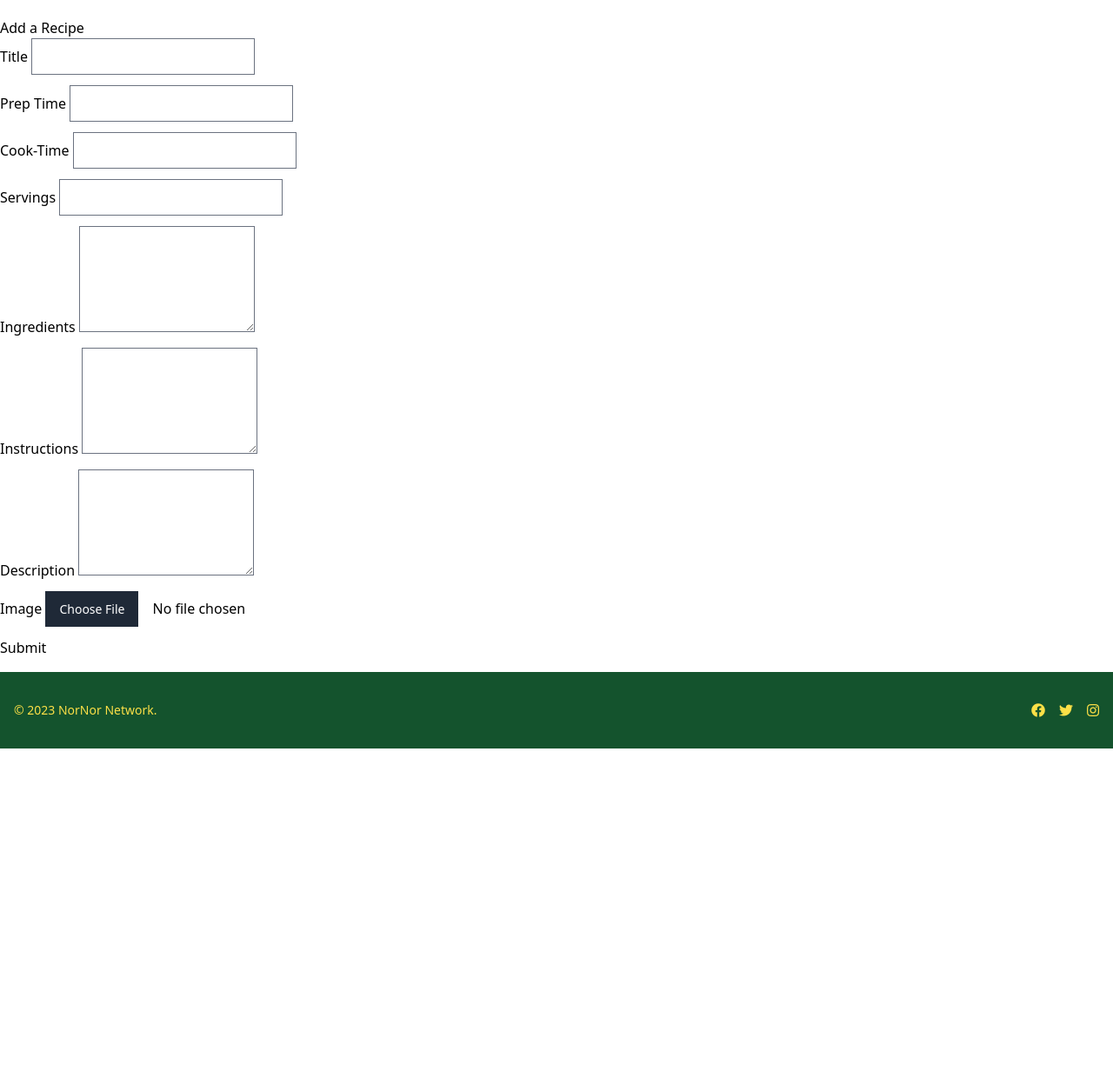
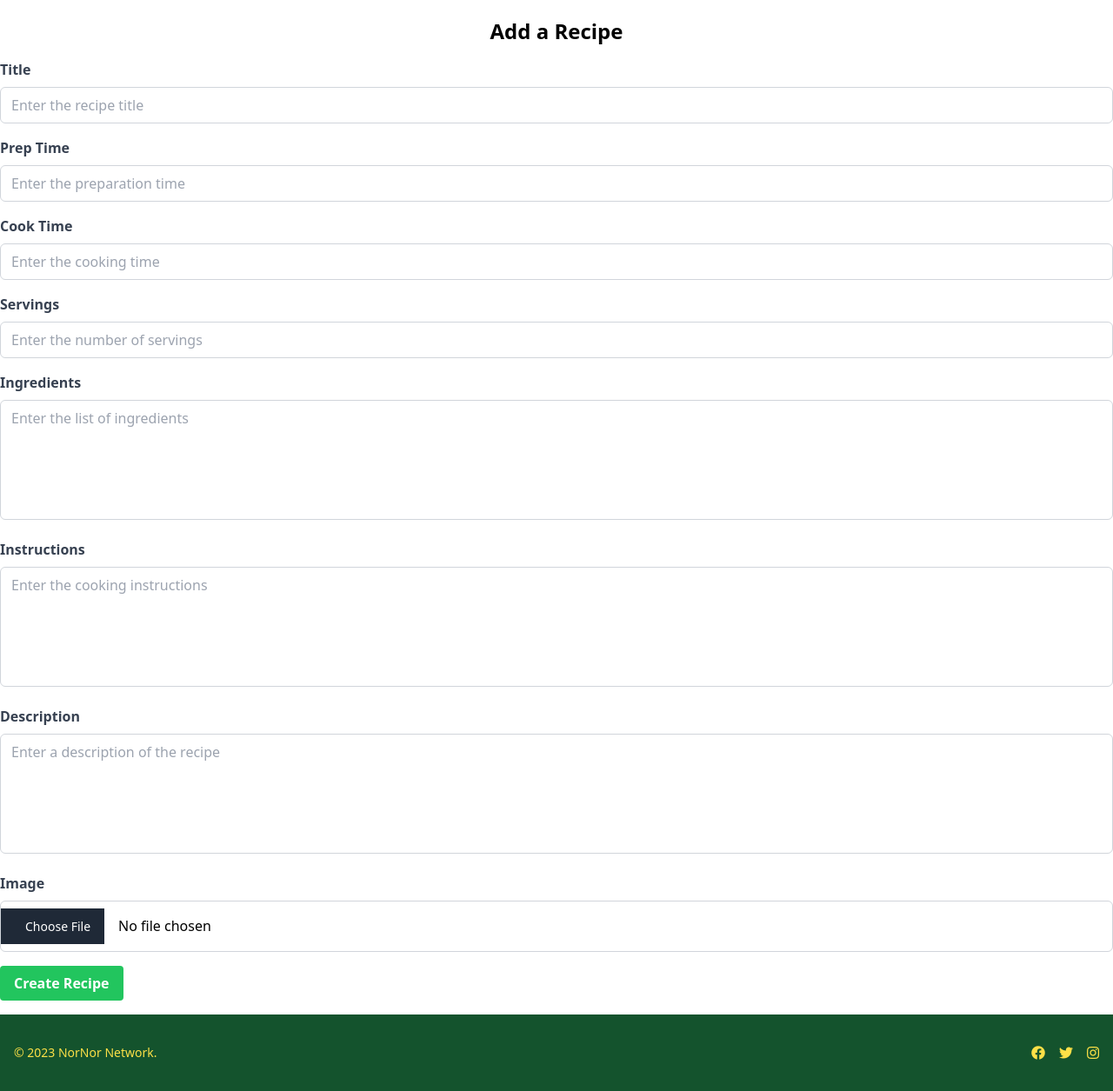
Before and after one commit to AirSayy/NorNor, a Node server app: page /addRecipe in a window 1280 px wide. Shown: the part 64-1319 px from the top of the page at 87% size. Before the commit the page ends 925 px from the top, so only its background shows below. Run offline with Node 20, Linux system fonts and the light colour scheme; the visitor is signed in with stand-in values (Sample User, id 1); style sheets or scripts are compiled from the project's sources; some libraries are stand-ins or nearby versions.

Commit message:
fixed bugs

```diff
--- a/views/addRecipe.ejs
+++ b/views/addRecipe.ejs
@@ -1,42 +1,42 @@
 <%- include('partials/header') -%>
 <div class="mt-5">
-    <h2>Add a Recipe</h2>
+  <h2 class="text-2xl text-center font-bold mb-4">Add a Recipe</h2>
   <form action="/post/createPost" enctype="multipart/form-data" method="POST">
-      <div class="mb-3">
-          <label for="title" class="form-label">Title</label>
-          <input type="text" class="form-control" id="title" name="title">
+    <div class="mb-4">
+      <label for="title" class="block text-gray-700 font-bold mb-2">Title</label>
+      <input type="text" class="border border-gray-300 rounded-md py-2 px-3 w-full" id="title" name="title" placeholder="Enter the recipe title">
     </div>
-      <div class="mb-3">
-        <label for="prepTime" class="form-label">Prep Time</label>
-        <input type="text" class="form-control" id="prepTime" name="prepTime">
+    <div class="mb-4">
+      <label for="prepTime" class="block text-gray-700 font-bold mb-2">Prep Time</label>
+      <input type="text" class="border border-gray-300 rounded-md py-2 px-3 w-full" id="prepTime" name="prepTime" placeholder="Enter the preparation time">
     </div>
-    <div class="mb-3">
-      <label for="cookTime" class="form-label">Cook-Time</label>
-      <input type="text" class="form-control" id="cookTime" name="cookTime">
+    <div class="mb-4">
+      <label for="cookTime" class="block text-gray-700 font-bold mb-2">Cook Time</label>
+      <input type="text" class="border border-gray-300 rounded-md py-2 px-3 w-full" id="cookTime" name="cookTime" placeholder="Enter the cooking time">
     </div>
-  <div class="mb-3">
-    <label for="servings" class="form-label">Servings</label>
-    <input type="text" class="form-control" id="servings" name="servings">
+    <div class="mb-4">
+      <label for="servings" class="block text-gray-700 font-bold mb-2">Servings</label>
+      <input type="text" class="border border-gray-300 rounded-md py-2 px-3 w-full" id="servings" name="servings" placeholder="Enter the number of servings">
     </div>
-
-      <div class="mb-3">
-        <label for="ingredients" class="form-label">Ingredients</label>
-        <textarea name="ingredients" id="ingredients" rows="5" required></textarea>
+    <div class="mb-4">
+      <label for="ingredients" class="block text-gray-700 font-bold mb-2">Ingredients</label>
+      <textarea name="ingredients" id="ingredients" rows="5" class="border border-gray-300 rounded-md py-2 px-3 w-full resize-none" required placeholder="Enter the list of ingredients"></textarea>
     </div>
-      <div class="mb-3">
-        <label for="instructions" class="form-label">Instructions</label>
-        <textarea name="instructions" id="instructions" rows="5" required></textarea>
+    <div class="mb-4">
+      <label for="instructions" class="block text-gray-700 font-bold mb-2">Instructions</label>
+      <textarea name="instructions" id="instructions" rows="5" class="border border-gray-300 rounded-md py-2 px-3 w-full resize-none" required placeholder="Enter the cooking instructions"></textarea>
     </div>
-      <div class="mb-3">
-        <label for="descriptions" class="form-label">Description</label>
-        <textarea name="descriptions" id="descriptions" rows="5" required></textarea>
+    <div class="mb-4">
+      <label for="descriptions" class="block text-gray-700 font-bold mb-2">Description</label>
+      <textarea name="descriptions" id="descriptions" rows="5" class="border border-gray-300 rounded-md py-2 px-3 w-full resize-none" required placeholder="Enter a description of the recipe"></textarea>
     </div>
-      <div class="mb-3">
-        <label for="imgUpload" class="form-label">Image</label>
-        <input type="file" class="form-control" id="imageUpload" name="file">
+    <div class="mb-4">
+      <label for="imageUpload" class="block text-gray-700 font-bold mb-2">Image</label>
+      <input type="file" class="border border-gray-300 rounded-md py-2 px-3 w-full" id="imageUpload" name="file">
     </div>
-      <button type="submit" class="btn btn-primary" value="Upload">Submit</button>
+    <button type="submit" class="bg-green-500 hover:bg-green-700 text-white font-bold py-2 px-4 rounded">Create Recipe</button>
   </form>
 </div>
 
+
 <%- include('partials/footer') -%>
```
Lines whose indentation alone changed are shown as unchanged.
